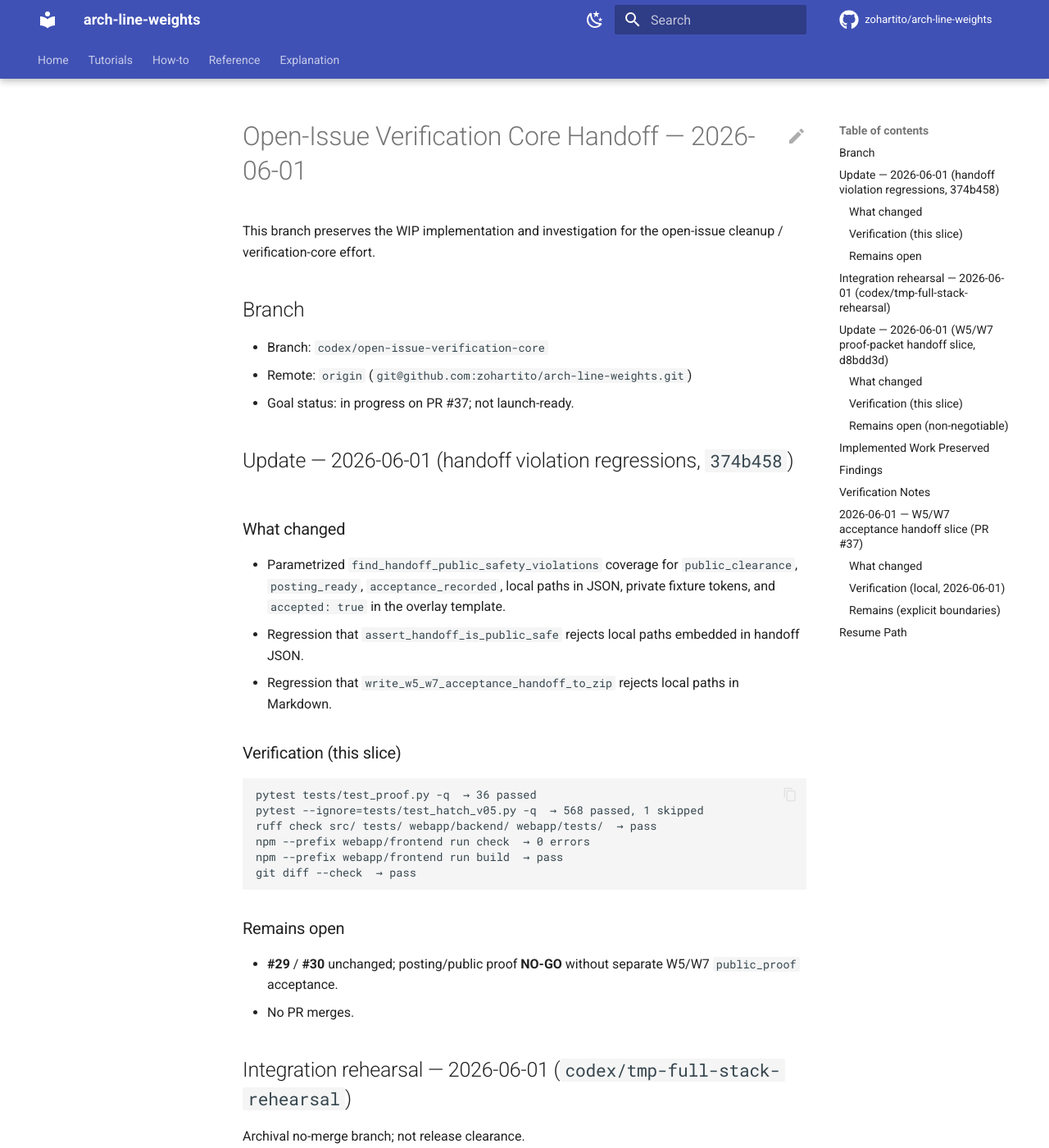
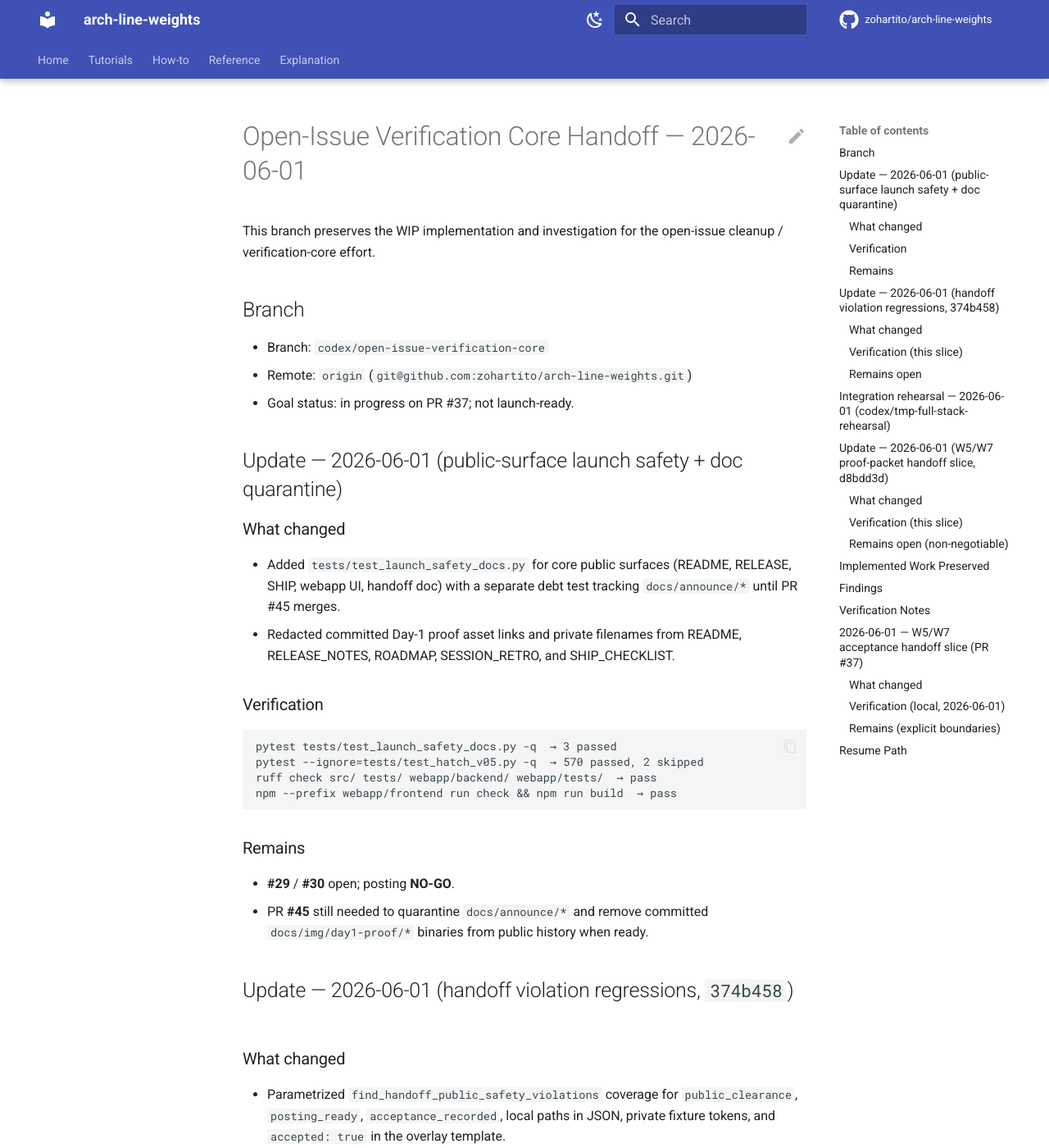
Before and after one commit to zohartito/arch-line-weights, an MkDocs documentation site: the page built from docs/research/open-issue-verification-core-handoff-2026-06-01.md, in a window 1280 px wide and 1400 px high. Shown: the whole window at 82% size. Built offline with MkDocs 1.6.1 and Material for MkDocs 9.7.7, drawn with Linux system fonts in a browser that asks for light colours; comment, search, counter and statistics services are not loaded.

Commit message:
Add launch-safety doc scanner and quarantine core public surfaces
Introduce tests that block retired Day-1 proof links, local paths, and
private fixture tokens from core README/RELEASE/SHIP/webapp surfaces.
Redact committed proof-asset references while announce drafts remain on
PR #45. Add frontend package-lock for reproducible npm check/build.

Co-authored-by: Cursor <cursoragent@cursor.com>

````diff
--- a/docs/research/open-issue-verification-core-handoff-2026-06-01.md
+++ b/docs/research/open-issue-verification-core-handoff-2026-06-01.md
@@ -7,6 +7,31 @@ This branch preserves the WIP implementation and investigation for the open-issu
 - Branch: `codex/open-issue-verification-core`
 - Remote: `origin` (`git@github.com:zohartito/arch-line-weights.git`)
 - Goal status: in progress on PR #37; not launch-ready.
+
+## Update — 2026-06-01 (public-surface launch safety + doc quarantine)
+
+### What changed
+
+- Added `tests/test_launch_safety_docs.py` for core public surfaces (README, RELEASE,
+  SHIP, webapp UI, handoff doc) with a separate debt test tracking `docs/announce/*`
+  until PR #45 merges.
+- Redacted committed Day-1 proof asset links and private filenames from README,
+  RELEASE_NOTES, ROADMAP, SESSION_RETRO, and SHIP_CHECKLIST.
+
+### Verification
+
+```text
+pytest tests/test_launch_safety_docs.py -q  → 3 passed
+pytest --ignore=tests/test_hatch_v05.py -q  → 570 passed, 2 skipped
+ruff check src/ tests/ webapp/backend/ webapp/tests/  → pass
+npm --prefix webapp/frontend run check && npm run build  → pass
+```
+
+### Remains
+
+- **#29** / **#30** open; posting **NO-GO**.
+- PR **#45** still needed to quarantine `docs/announce/*` and remove committed
+  `docs/img/day1-proof/*` binaries from public history when ready.
 
 ## Update — 2026-06-01 (handoff violation regressions, `374b458`)
 
````
Also changed, not shown: README.md (+13 -28 lines), RELEASE_NOTES.md (+9 -23 lines), SHIP_CHECKLIST.md (+2 -2 lines), docs/ROADMAP.md (+3 -9 lines), docs/SESSION_RETRO.md (+1 -1 lines), 3 other files.
